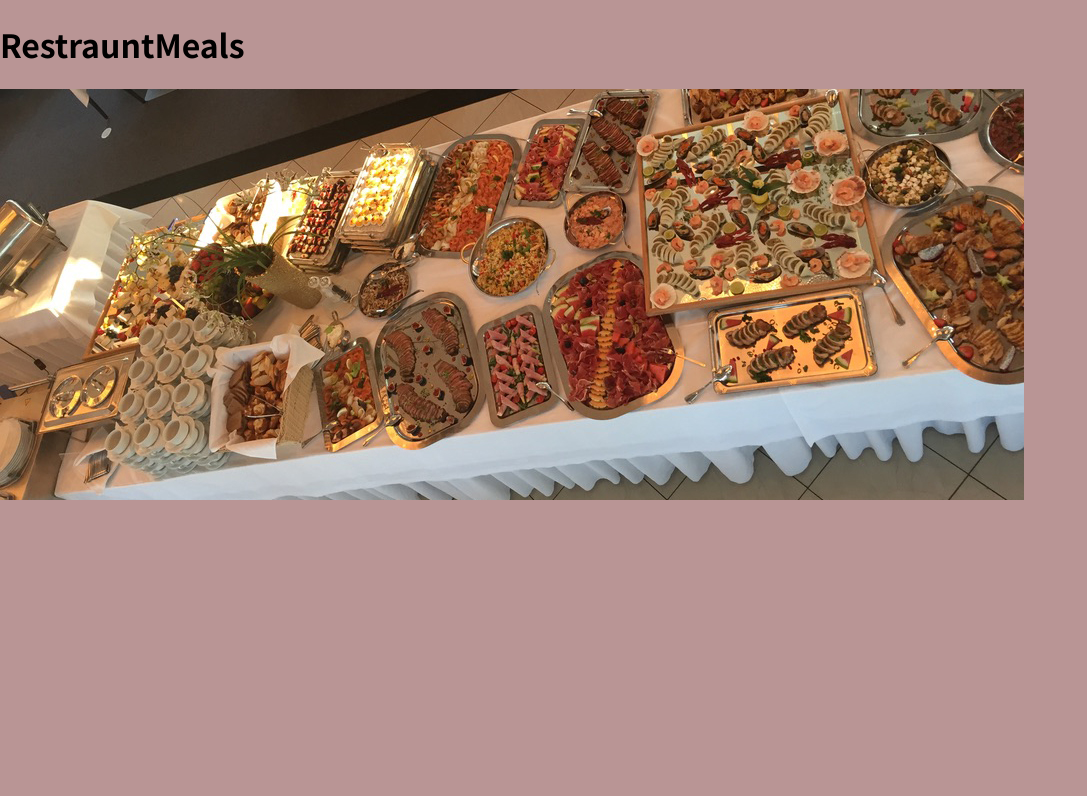
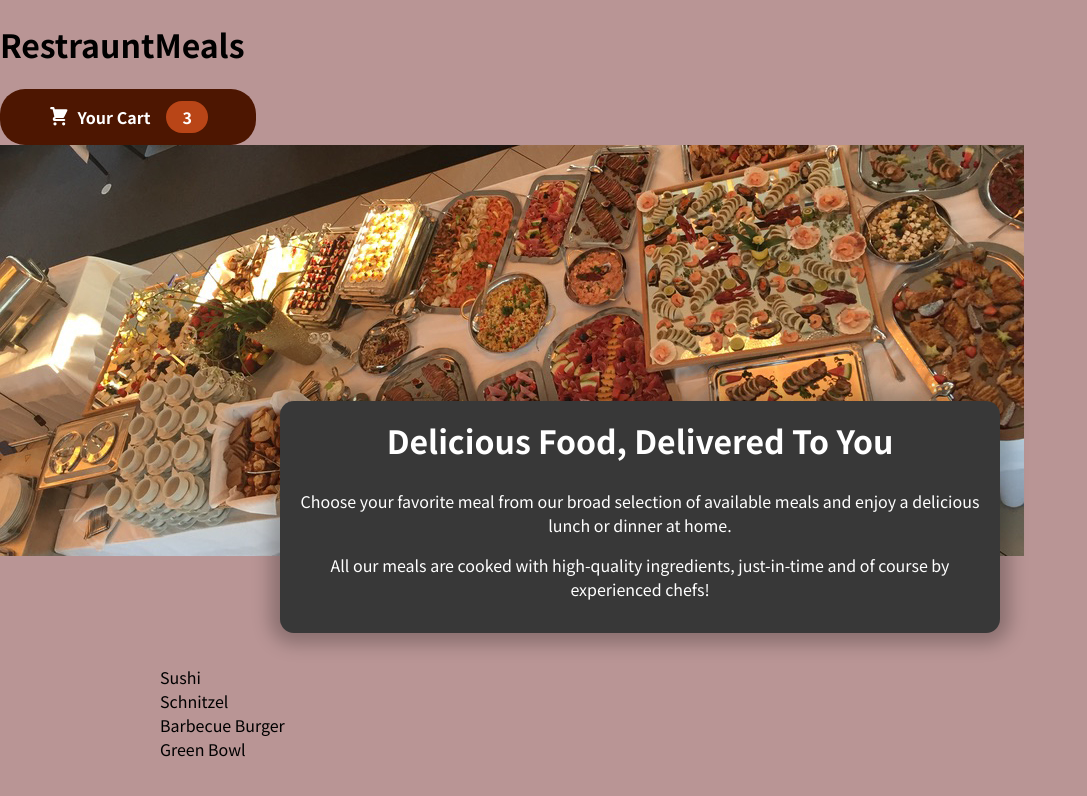
Before and after one commit to Debleena18/Restraunt-App_UdemyReact, a React (Create React App) app: page / in a window 1280 px wide. Shown: the top 796 px of the page, without its empty margins (0-1087 px from the left). Built offline with nearby package versions, Linux system fonts and the light colour scheme.

Commit message:
basic files added

```diff
--- a/src/App.js
+++ b/src/App.js
@@ -1,10 +1,14 @@
 import Header from "./components/Layout/Header";
 import React, {Fragment} from "react";
+import Meals from "./components/Meals/Meals";
 
 function App() {
   return (
     <Fragment>
       <Header />
+      <main>
+        <Meals />
+      </main>
     </Fragment>
   );
 }
--- /dev/null
+++ b/src/components/Cart/CartIcon.js
@@ -0,0 +1,13 @@
+const CartIcon = () => {
+    return (
+      <svg
+        xmlns='http://www.w3.org/2000/svg'
+        viewBox='0 0 20 20'
+        fill='currentColor'
+      >
+        <path d='M3 1a1 1 0 000 2h1.22l.305 1.222a.997.997 0 00.01.042l1.358 5.43-.893.892C3.74 11.846 4.632 14 6.414 14H15a1 1 0 000-2H6.414l1-1H14a1 1 0 00.894-.553l3-6A1 1 0 0017 3H6.28l-.31-1.243A1 1 0 005 1H3zM16 16.5a1.5 1.5 0 11-3 0 1.5 1.5 0 013 0zM6.5 18a1.5 1.5 0 100-3 1.5 1.5 0 000 3z' />
+      </svg>
+    );
+  };
+
+  export default CartIcon;
--- a/src/components/Layout/Header.js
+++ b/src/components/Layout/Header.js
@@ -1,6 +1,5 @@
 import { Fragment } from 'react';
-
-//import HeaderCartButton from './HeaderCartButton';
+import HeaderCartButton from './HeaderCartButton';
 import mealsImage from '../../assests/meals.jpg'
 import classes from './Header.modules.css';
 
@@ -10,7 +9,7 @@
     <Fragment>
       <header className={classes.header}>
         <h1>RestrauntMeals</h1>
-        {/* <HeaderCartButton /> */}
+        <HeaderCartButton />
       </header>
       <div className={classes['main-image']}>
         <img src={mealsImage} alt='A table full of delicious food!' />
--- /dev/null
+++ b/src/components/Layout/HeaderCartButton.js
@@ -0,0 +1,16 @@
+import CartIcon from '../Cart/CartIcon';
+import classes from './HeaderCartButton.module.css';
+
+const HeaderCartButton = (props) => {
+  return (
+    <button className={classes.button}>
+      <span className={classes.icon}>
+        <CartIcon />
+      </span>
+      <span>Your Cart</span>
+      <span className={classes.badge}>3</span>
+    </button>
+  );
+};
+
+export default HeaderCartButton;
--- /dev/null
+++ b/src/components/Layout/HeaderCartButton.module.css
@@ -0,0 +1,59 @@
+.button {
+    cursor: pointer;
+    font: inherit;
+    border: none;
+    background-color: #4d1601;
+    color: white;
+    padding: 0.75rem 3rem;
+    display: flex;
+    justify-content: space-around;
+    align-items: center;
+    border-radius: 25px;
+    font-weight: bold;
+  }
+
+  .button:hover,
+  .button:active {
+    background-color: #2c0d00;
+  }
+
+  .icon {
+    width: 1.35rem;
+    height: 1.35rem;
+    margin-right: 0.5rem;
+  }
+
+  .badge {
+    background-color: #b94517;
+    padding: 0.25rem 1rem;
+    border-radius: 25px;
+    margin-left: 1rem;
+    font-weight: bold;
+  }
+
+  .button:hover .badge,
+  .button:active .badge {
+    background-color: #92320c;
+  }
+
+  .bump {
+    animation: bump 300ms ease-out;
+  }
+
+  @keyframes bump {
+    0% {
+      transform: scale(1);
+    }
+    10% {
+      transform: scale(0.9);
+    }
+    30% {
+      transform: scale(1.1);
+    }
+    50% {
+      transform: scale(1.15);
+    }
+    100% {
+      transform: scale(1);
+    }
+  }
--- /dev/null
+++ b/src/components/Meals/AvailableMeals.js
@@ -0,0 +1,41 @@
+import classes from './AvailableMeals.module.css';
+
+const DUMMY_MEALS = [
+  {
+    id: 'm1',
+    name: 'Sushi',
+    description: 'Finest fish and veggies',
+    price: 22.99,
+  },
+  {
+    id: 'm2',
+    name: 'Schnitzel',
+    description: 'A german specialty!',
+    price: 16.5,
+  },
+  {
+    id: 'm3',
+    name: 'Barbecue Burger',
+    description: 'American, raw, meaty',
+    price: 12.99,
+  },
+  {
+    id: 'm4',
+    name: 'Green Bowl',
+    description: 'Healthy...and green...',
+    price: 18.99,
+  },
+];
+
+//We need to return the abouve array into JSX
+const AvailableMeals = () => {
+  const mealsList = DUMMY_MEALS.map((meal) => <li>{meal.name}</li>);
+
+  return (
+    <section className={classes.meals}>
+      <ul>{mealsList}</ul>
+    </section>
+  );
+};
+
+export default AvailableMeals;
--- /dev/null
+++ b/src/components/Meals/AvailableMeals.module.css
@@ -0,0 +1,24 @@
+.meals {
+    max-width: 60rem;
+    width: 90%;
+    margin: 2rem auto;
+    animation: meals-appear 1s ease-out forwards;
+  }
+
+  .meals ul {
+    list-style: none;
+    margin: 0;
+    padding: 0;
+  }
+
+  @keyframes meals-appear {
+    from {
+      opacity: 0;
+      transform: translateY(3rem);
+    }
+
+    to {
+      opacity: 1;
+      transform: translateY(0);
+    }
+  }
--- /dev/null
+++ b/src/components/Meals/Meals.js
@@ -0,0 +1,19 @@
+import { Fragment } from 'react';
+
+import MealsSummary from './MealsSummary';
+import AvailableMeals from './AvailableMeals';
+
+//As a wrapping component we can use div or fragment.
+//Fragments are used to prevent {<div> Soup}
+const Meals = () => {
+  return (
+    <Fragment>
+        {/* <div> */}
+      <MealsSummary />
+      <AvailableMeals />
+      {/* </div> */}
+    </Fragment>
+  );
+};
+
+export default Meals;
--- /dev/null
+++ b/src/components/Meals/MealsSummary.js
@@ -0,0 +1,19 @@
+import classes from './MealsSummary.module.css';
+
+const MealsSummary = () => {
+  return (
+    <section className={classes.summary}>
+      <h2>Delicious Food, Delivered To You</h2>
+      <p>
+        Choose your favorite meal from our broad selection of available meals
+        and enjoy a delicious lunch or dinner at home.
+      </p>
+      <p>
+        All our meals are cooked with high-quality ingredients, just-in-time and
+        of course by experienced chefs!
+      </p>
+    </section>
+  );
+};
+
+export default MealsSummary;
--- /dev/null
+++ b/src/components/Meals/MealsSummary.module.css
@@ -0,0 +1,18 @@
+.summary {
+    text-align: center;
+    max-width: 45rem;
+    width: 90%;
+    margin: auto;
+    margin-top: -10rem;
+    position: relative;
+    background-color: #383838;
+    color: white;
+    border-radius: 14px;
+    padding: 1rem;
+    box-shadow: 0 1px 18px 10px rgba(0, 0, 0, 0.25);
+  }
+
+  .summary h2 {
+    font-size: 2rem;
+    margin-top: 0;
+  }
```
